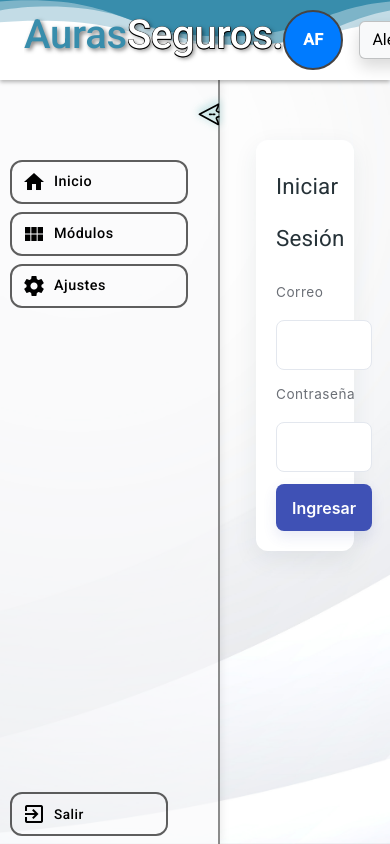
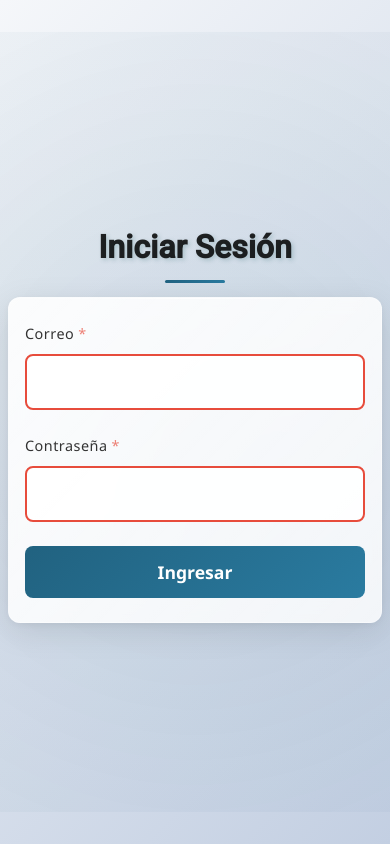
Before and after one commit to physco0330/AuraSeguros, an Angular app in the folder FRONTEND-ANG-COPY/: page /login in a window 390 px wide. Built offline with nearby package versions, Linux system fonts and the light colour scheme.

Commit message:
Modificado diseño del login

```diff
--- a/FRONTEND-ANG-COPY/src/app/app.component.html
+++ b/FRONTEND-ANG-COPY/src/app/app.component.html
@@ -1,4 +1,12 @@
- <div class="home">
+<!-- app.component.html -->
+
+<!-- Mostrar login fullscreen solo si estás en la ruta /login -->
+<div *ngIf="isLoginRoute" class="login-wrapper">
+  <router-outlet></router-outlet>
+</div>
+
+<!-- Layout normal para el resto de rutas -->
+<div *ngIf="!isLoginRoute" class="home">
   <app-header></app-header>
   <app-sidebar (sidebarToggled)="onSidebarToggle($event)"></app-sidebar>
   <main class="main-content" [class.expanded]="isSidebarCollapsed">
--- a/FRONTEND-ANG-COPY/src/app/app.component.ts
+++ b/FRONTEND-ANG-COPY/src/app/app.component.ts
@@ -1,9 +1,10 @@
 import { Component } from '@angular/core';
-import { RouterModule } from '@angular/router';
-import { RouterOutlet } from '@angular/router';
+import { Router, RouterModule, RouterOutlet } from '@angular/router';
+import { NgIf } from '@angular/common';
+
 import { BienesComponent } from './bienes/bienes.component';
 import { HomeComponent } from './home/home.component';
-import { HttpClient, HttpClientModule } from '@angular/common/http';
+import { HttpClientModule } from '@angular/common/http';
 import { SidebarComponent } from './sidebar/sidebar.component';
 import { HeaderComponent } from './header/header.component';
 import { ModuloComponent } from "./modulo/modulo.component";
@@ -20,9 +21,10 @@ import { VisualizarBienComponent } from './visualizar-bien/visualizar-bien.compo
   imports: [
     RouterModule,
     RouterOutlet,
+    NgIf,
     BienesComponent,
-    HomeComponent, // Agrega HomeComponent aquí, osea que en este array se agregan los componentes nuevod
-    HttpClientModule, // Si usas HttpClient, agrega su módulo aquí
+    HomeComponent,
+    HttpClientModule,
     SidebarComponent,
     HeaderComponent,
     ModuloComponent,
@@ -31,12 +33,19 @@ import { VisualizarBienComponent } from './visualizar-bien/visualizar-bien.compo
     EditarBienComponent,
     VisualizarBienComponent,
     CambiarContraComponent
-],
-  styleUrls: ['./app.component.scss'] // Corregido a styleUrls
+  ],
+  styleUrls: ['./app.component.scss']
 })
 export class AppComponent {
   title = 'auraseguro-app';
   isSidebarCollapsed = false;
+  isLoginRoute: boolean = false;
+
+  constructor(private router: Router) {
+    this.router.events.subscribe(() => {
+      this.isLoginRoute = this.router.url === '/login';
+    });
+  }
 
   onSidebarToggle(collapsed: boolean) {
     this.isSidebarCollapsed = collapsed;
--- a/FRONTEND-ANG-COPY/src/app/app.routes.ts
+++ b/FRONTEND-ANG-COPY/src/app/app.routes.ts
@@ -48,8 +48,8 @@ export const routes: Routes = [
 { path: 'empresas', component: EmpresasComponent },
 
   // Ruta por defecto para manejar URLs no encontradas
-  { path: '', redirectTo: '/inicio', pathMatch: 'full' },
-  { path: '**', redirectTo: '/inicio' }
+  { path: '', redirectTo: '/login', pathMatch: 'full' },
+  { path: '**', redirectTo: '/login' }
 ];
 
 @NgModule({
--- a/FRONTEND-ANG-COPY/src/app/login/login.component.scss
+++ b/FRONTEND-ANG-COPY/src/app/login/login.component.scss
@@ -1,121 +1,425 @@
-/* login.component.scss */
-$primary: #3f51b5;
-$bg: #f2f6fb;
-$text: #263238;
-$muted: #6b6f76;
+// Variables y mixins (basados en el portal AURAS)
+$transition-duration: 0.6s;
+$transition-timing: cubic-bezier(0.25, 0.1, 0.25, 1);
+$login-transition-duration: 0.3s;
 
+$primary-color: #000000d9;
+$secondary-color: #216280;
+$accent-color: #2a7ba0;
+$background-color: #fff;
+$text-color: #333333;
+$border-color: lighten($primary-color, 50%);
+$error-color: #e74c3c;
+$success-color: #27ae60;
+$input-focus-color: $secondary-color;
+
+// Gradientes modernos
+$primary-gradient: linear-gradient(135deg, $secondary-color 0%, $accent-color 100%);
+$background-gradient: linear-gradient(135deg, #f5f7fa 0%, #c3cfe2 100%);
+$card-gradient: linear-gradient(135deg, rgba(255, 255, 255, 0.9) 0%, rgba(255, 255, 255, 0.8) 100%);
+
+@mixin transition($properties: all, $duration: $login-transition-duration) {
+  transition: $properties $duration $transition-timing;
+}
+
+@mixin responsive-font($min, $pref, $max) {
+  font-size: clamp($min, $pref, $max);
+}
+
+@mixin input-focus-effect {
+  border-color: $input-focus-color;
+  box-shadow: 0 0 0 3px rgba($input-focus-color, 0.1);
+  transform: translateY(-2px);
+}
+
+@mixin card-hover-effect {
+  transform: translateY(-5px);
+  box-shadow: 0 15px 35px rgba($primary-color, 0.15);
+}
+
+// Estilos del contenedor principal del login
 .login-container {
-  max-width: 420px;
-  margin: 6rem auto;
-  padding: 2rem;
-  background: #ffffff;
-  border-radius: 12px;
-  box-shadow: 0 8px 24px rgba(34, 60, 80, 0.08);
-  font-family: Inter, "Segoe UI", Roboto, "Helvetica Neue", Arial;
-  color: $text;
+  display: flex;
+  flex-direction: column;
+  align-items: center;
+  justify-content: center;
+  min-height: 100vh;
+  padding: 2rem 1rem;
+  background: $background-gradient;
+  font-family: 'Segoe UI', Tahoma, Geneva, Verdana, sans-serif;
+  position: relative;
+  overflow: hidden;
 
-  h2 {
-    margin: 0 0 1rem 0;
-    text-align: center;
-    font-size: 1.4rem;
-    letter-spacing: 0.2px;
+  // Efecto de fondo animado
+  &::before {
+    content: '';
+    position: absolute;
+    top: -50%;
+    left: -50%;
+    width: 200%;
+    height: 200%;
+    background: radial-gradient(circle, rgba($secondary-color, 0.1) 0%, transparent 70%);
+    animation: rotate 20s linear infinite;
+    z-index: 0;
   }
 
-  form {
-    display: grid;
-    gap: 0.75rem;
+  // Card principal del login
+  > * {
+    position: relative;
+    z-index: 1;
   }
 
-  label {
-    display: block;
-    font-size: 0.85rem;
-    color: $muted;
-    margin-bottom: 0.25rem;
-  }
+  // Título principal
+  h2 {
+    @include responsive-font(2rem, 4vw, 2.5rem);
+    color: $primary-color;
+    font-weight: 600;
+    text-align: center;
+    margin-bottom: 2rem;
+    text-shadow: 2px 2px 4px rgba(74, 126, 129, 0.3);
+    @include transition();
+    position: relative;
 
-  input[type="email"],
-  input[type="password"],
-  input[type="text"] {
-    width: 100%;
-    padding: 0.75rem 0.9rem;
-    border: 1px solid #e3e7ee;
-    border-radius: 8px;
-    background: #fff;
-    font-size: 0.95rem;
-    transition: border-color .15s ease, box-shadow .15s ease;
-    outline: none;
-
-    &:focus {
-      border-color: lighten($primary, 5%);
-      box-shadow: 0 6px 18px rgba($primary, 0.08);
+    &::after {
+      content: '';
+      position: absolute;
+      bottom: -10px;
+      left: 50%;
+      transform: translateX(-50%);
+      width: 60px;
+      height: 3px;
+      background: $primary-gradient;
+      border-radius: 2px;
+      animation: expandLine 0.8s ease-out 0.5s both;
     }
   }
 
-  .actions {
-    margin-top: 0.5rem;
-    display: flex;
-    gap: 0.5rem;
-    align-items: center;
-    justify-content: space-between;
+  // Formulario principal
+  form {
+    background: $card-gradient;
+    backdrop-filter: blur(10px);
+    border: 1px solid rgba(255, 255, 255, 0.2);
+    border-radius: 16px;
+    padding: 2.5rem;
+    width: 100%;
+    max-width: 420px;
+    box-shadow:
+      0 8px 32px rgba($primary-color, 0.1),
+      0 2px 8px rgba($primary-color, 0.05);
+    @include transition(all, 0.4s);
+    position: relative;
+
+    &:hover {
+      @include card-hover-effect();
+    }
+
+    // Efecto de brillo sutil
+    &::before {
+      content: '';
+      position: absolute;
+      top: 0;
+      left: 0;
+      right: 0;
+      height: 1px;
+      background: linear-gradient(90deg, transparent, rgba(255, 255, 255, 0.8), transparent);
+      border-radius: 16px 16px 0 0;
+    }
   }
 
-  button {
-    background: $primary;
-    color: #fff;
+  // Labels
+  label {
+    display: block;
+    @include responsive-font(0.9rem, 2vw, 1rem);
+    color: $text-color;
+    font-weight: 500;
+    margin-bottom: 0.5rem;
+    margin-top: 1.5rem;
+    @include transition();
+    position: relative;
+
+    &:first-of-type {
+      margin-top: 0;
+    }
+
+    // Indicador requerido
+    &::after {
+      content: '*';
+      color: $error-color;
+      margin-left: 4px;
+      opacity: 0.7;
+    }
+  }
+
+  // Inputs
+  input[type="email"],
+  input[type="password"] {
+    width: 100%;
+    padding: 1rem 1.2rem;
+    border: 2px solid $border-color;
+    border-radius: 8px;
+    @include responsive-font(1rem, 2.5vw, 1.1rem);
+    background-color: rgba($background-color, 0.9);
+    color: $text-color;
+    @include transition();
+    position: relative;
+
+    &::placeholder {
+      color: lighten($text-color, 30%);
+      @include transition(opacity);
+    }
+
+    &:focus {
+      outline: none;
+      @include input-focus-effect();
+
+      &::placeholder {
+        opacity: 0.5;
+      }
+
+      + label {
+        color: $input-focus-color;
+      }
+    }
+
+    &:valid {
+      border-color: $success-color;
+
+      &:focus {
+        border-color: $success-color;
+        box-shadow: 0 0 0 3px rgba($success-color, 0.1);
+      }
+    }
+
+    &:invalid:not(:placeholder-shown) {
+      border-color: $error-color;
+
+      &:focus {
+        border-color: $error-color;
+        box-shadow: 0 0 0 3px rgba($error-color, 0.1);
+      }
+    }
+  }
+
+  // Botón de envío
+  button[type="submit"] {
+    width: 100%;
+    padding: 1rem 2rem;
+    background: $primary-gradient;
+    color: white;
     border: none;
-    padding: 0.72rem 1rem;
     border-radius: 8px;
+    @include responsive-font(1.1rem, 2.5vw, 1.2rem);
     font-weight: 600;
     cursor: pointer;
-    width: 100%;
-    transition: transform .08s ease, filter .12s ease;
-    box-shadow: 0 6px 14px rgba(63,81,181,0.12);
+    margin-top: 2rem;
+    @include transition();
+    position: relative;
+    overflow: hidden;
 
-    &:hover:not(:disabled) {
-      transform: translateY(-1px);
-      filter: brightness(1.02);
+    // Efecto de brillo
+    &::before {
+      content: '';
+      position: absolute;
+      top: 0;
+      left: -100%;
+      width: 100%;
+      height: 100%;
+      background: linear-gradient(90deg, transparent, rgba(255, 255, 255, 0.2), transparent);
+      @include transition(left, 0.6s);
+    }
+
+    &:hover {
+      background: linear-gradient(135deg, $accent-color 0%, darken($secondary-color, 10%) 100%);
+      transform: translateY(-2px);
+      box-shadow: 0 8px 25px rgba($secondary-color, 0.3);
+
+      &::before {
+        left: 100%;
+      }
     }
 
     &:active {
       transform: translateY(0);
+      box-shadow: 0 4px 15px rgba($secondary-color, 0.2);
     }
 
     &:disabled {
-      opacity: 0.6;
+      background: lighten($border-color, 20%);
       cursor: not-allowed;
+      transform: none;
       box-shadow: none;
+
+      &::before {
+        display: none;
+      }
     }
   }
 
-  .message {
-    margin-top: 0.9rem;
-    font-size: 0.95rem;
-    padding: 0.6rem 0.75rem;
+  // Mensajes de estado
+  p {
+    margin-top: 1.5rem;
+    padding: 1rem;
     border-radius: 8px;
+    @include responsive-font(0.9rem, 2vw, 1rem);
+    text-align: center;
+    @include transition();
+    position: relative;
+
+    // Por defecto (mensaje de error)
+    background-color: rgba($error-color, 0.1);
+    color: $error-color;
+    border: 1px solid rgba($error-color, 0.2);
+
+    // Mensaje de éxito (si se añade clase .success)
     &.success {
-      background: #e6f4ea;
-      color: #1f7a3a;
-      border: 1px solid rgba(31,122,58,0.08);
+      background-color: rgba($success-color, 0.1);
+      color: $success-color;
+      border-color: rgba($success-color, 0.2);
     }
-    &.error {
-      background: #fff0f0;
-      color: #a22020;
-      border: 1px solid rgba(162,34,34,0.08);
+
+    // Mensaje informativo (si se añade clase .info)
+    &.info {
+      background-color: rgba($secondary-color, 0.1);
+      color: $secondary-color;
+      border-color: rgba($secondary-color, 0.2);
     }
-  }
 
-  .small {
-    font-size: 0.82rem;
-    color: $muted;
-    text-align: center;
-    margin-top: 0.5rem;
+    // Animación de entrada
+    animation: slideInUp 0.4s ease-out;
   }
 }
 
-/* responsive */
-@media (max-width: 520px) {
-  .login-container {
-    margin: 2.5rem 1rem;
-    padding: 1.25rem;
+// Animaciones
+@keyframes rotate {
+  from { transform: rotate(0deg); }
+  to { transform: rotate(360deg); }
+}
+
+@keyframes expandLine {
+  from {
+    width: 0;
+    opacity: 0;
+  }
+  to {
+    width: 60px;
+    opacity: 1;
   }
 }
+
+@keyframes slideInUp {
+  from {
+    opacity: 0;
+    transform: translateY(20px);
+  }
+  to {
+    opacity: 1;
+    transform: translateY(0);
+  }
+}
+
+@keyframes fadeInUp {
+  from {
+    opacity: 0;
+    transform: translateY(30px);
+  }
+  to {
+    opacity: 1;
+    transform: translateY(0);
+  }
+}
+
+// Media queries responsivos
+@media (max-width: 768px) {
+  .login-container {
+    padding: 1rem 0.5rem;
+
+    form {
+      padding: 2rem 1.5rem;
+      max-width: 100%;
+      margin: 0 1rem;
+    }
+
+    h2 {
+      margin-bottom: 1.5rem;
+    }
+  }
+}
+
+@media (max-width: 480px) {
+  .login-container {
+    form {
+      padding: 1.5rem 1rem;
+      border-radius: 12px;
+    }
+
+    input[type="email"],
+    input[type="password"] {
+      padding: 0.875rem 1rem;
+    }
+
+    button[type="submit"] {
+      padding: 0.875rem 1.5rem;
+      margin-top: 1.5rem;
+    }
+  }
+}
+
+// Estados de carga (opcional - para cuando se implemente)
+.login-container.loading {
+  button[type="submit"] {
+    position: relative;
+    color: transparent;
+
+    &::after {
+      content: '';
+      position: absolute;
+      top: 50%;
+      left: 50%;
+      transform: translate(-50%, -50%);
+      width: 20px;
+      height: 20px;
+      border: 2px solid rgba(255, 255, 255, 0.3);
+      border-top: 2px solid white;
+      border-radius: 50%;
+      animation: spin 1s linear infinite;
+    }
+  }
+}
+
+@keyframes spin {
+  0% { transform: translate(-50%, -50%) rotate(0deg); }
+  100% { transform: translate(-50%, -50%) rotate(360deg); }
+}
+
+// Variante oscura (opcional)
+.login-container.dark-theme {
+  background: linear-gradient(135deg, #2c3e50 0%, #34495e 100%);
+
+  h2 {
+    color: #ecf0f1;
+  }
+
+  form {
+    background: linear-gradient(135deg, rgba(52, 73, 94, 0.9) 0%, rgba(44, 62, 80, 0.8) 100%);
+    border-color: rgba(255, 255, 255, 0.1);
+  }
+
+  label {
+    color: #bdc3c7;
+  }
+
+  input[type="email"],
+  input[type="password"] {
+    background-color: rgba(52, 73, 94, 0.5);
+    border-color: rgba(255, 255, 255, 0.2);
+    color: #ecf0f1;
+
+    &::placeholder {
+      color: #95a5a6;
+    }
+
+    &:focus {
+      background-color: rgba(52, 73, 94, 0.7);
+    }
+  }
+}
--- a/FRONTEND-ANG-COPY/src/app/login/login.component.ts
+++ b/FRONTEND-ANG-COPY/src/app/login/login.component.ts
@@ -2,21 +2,21 @@ import { Component } from '@angular/core';
 import { FormsModule } from '@angular/forms';
 import { HttpClient } from '@angular/common/http';
 import { CommonModule } from '@angular/common';
+import { Router } from '@angular/router';
 
 @Component({
   selector: 'app-login',
   standalone: true,
   imports: [FormsModule, CommonModule],
   templateUrl: './login.component.html',
-  styleUrls: ['./login.component.scss'] // cambiar a .scss
+  styleUrls: ['./login.component.scss']
 })
+export class LoginComponent {
+  correoUsuario = '';
+  contrasena = '';
+  mensaje = '';
 
-export class LoginComponent {
-  correoUsuario: string = '';
-  contrasena: string = '';
-  mensaje: string = '';
-
-  constructor(private http: HttpClient) {}
+  constructor(private http: HttpClient, private router: Router) {}
 
   onLogin() {
     const url = 'http://localhost:8080/api/auth/login';
@@ -29,8 +29,7 @@ export class LoginComponent {
       next: (data: any) => {
         this.mensaje = `✅ Bienvenido ${data.nombreUsuario}`;
         console.log('Usuario logueado:', data);
-        // Aquí podrías guardar el token o usuario en localStorage
-        // localStorage.setItem('usuario', JSON.stringify(data));
+        this.router.navigate(['/inicio']);
       },
       error: (error) => {
         console.error('Error en login:', error);
@@ -38,4 +37,8 @@ export class LoginComponent {
       }
     });
   }
+
+  goToHome() {
+    this.router.navigate(['/inicio']);
+  }
 }
```
Also changed, not shown: 6 other files (tests, documents, lock files or other folders).
